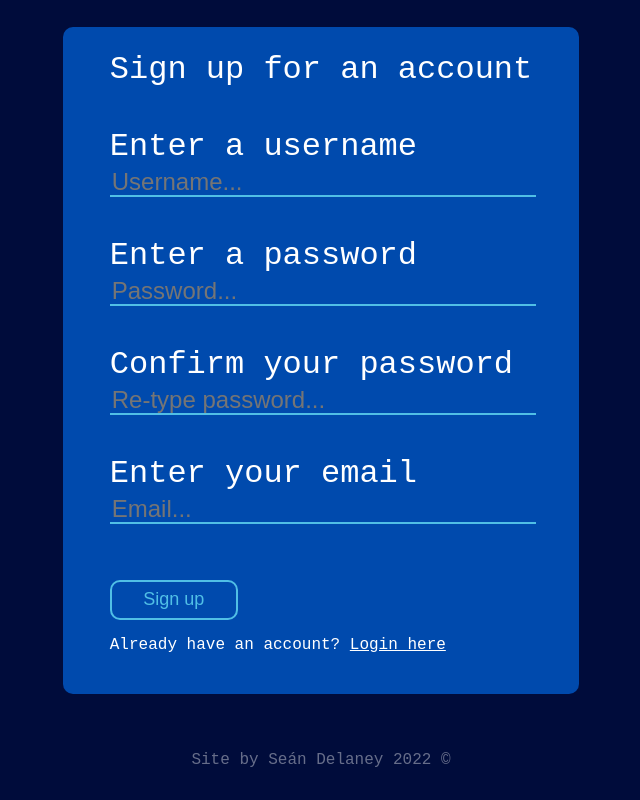
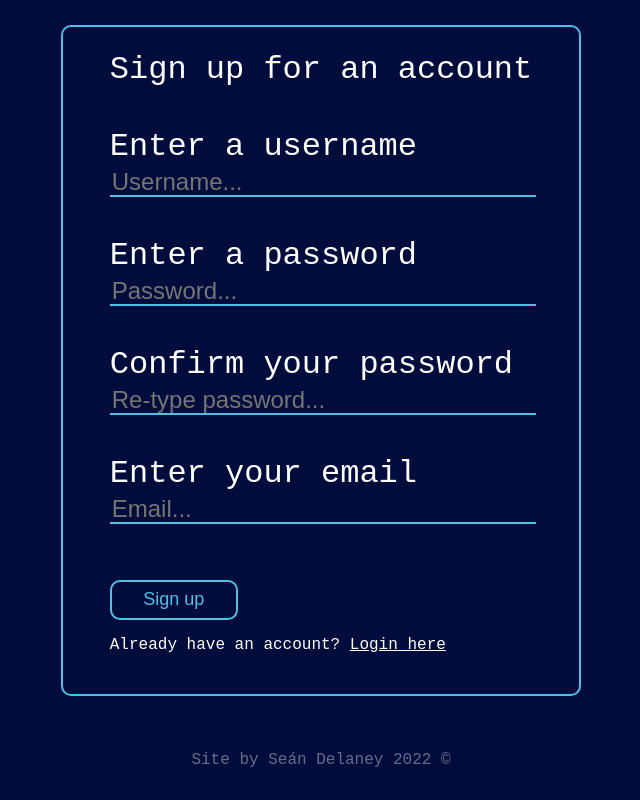
Before and after one commit to Sean-Delaney/Meducate, a React (Create React App) app in the folder Client/meducate/: page /register in a window 1280 px wide. Shown: the whole page, without its empty margins (319-959 px from the left). Built offline with nearby package versions, Linux system fonts and the light colour scheme.

Commit message:
Connected DB to login / register

```diff
--- a/Client/meducate/src/App.js
+++ b/Client/meducate/src/App.js
@@ -48,7 +48,7 @@ const App = () => {
           ) : (
             <>
             <Route path='/' element={ <LoginForm setLogin={changeSuccess}/> } />
-            <Route path='/register' element={ <RegisterForm /> } />
+            <Route path='/register' element={ <RegisterForm setLogin={changeSuccess}/> } />
           </>
           )}
         </Routes>
--- a/Client/meducate/src/components/LoginForm.js
+++ b/Client/meducate/src/components/LoginForm.js
@@ -1,7 +1,8 @@
 import React, { useEffect, useRef, useState } from 'react'
 import { Link } from 'react-router-dom'
 import './css/login.css'
-import axios from 'axios';
+import axios from 'axios'
+const API_URL = 'http://localhost:3001/users'
 
 const LoginForm = ( { setLogin } ) => {
   //References
@@ -12,7 +13,34 @@ const LoginForm = ( { setLogin } ) => {
     e.preventDefault();
     let usr = document.getElementById('username').value;
     let pass = document.getElementById('password').value;
-    setLogin(true);
+    let fetchedUser;
+
+    let details = {
+      username: usr,
+      password: pass
+    }
+
+    await axios.get(API_URL, {params: details}).then((res) => {
+      if(res.data.length>0){
+        fetchedUser = res.data;
+        setLogin(true);
+      }
+      else{
+        setErrormessage();
+      }
+    }).then(()=>{
+      console.log(fetchedUser[0].username);
+    })
+
+    function setErrormessage(){
+      let space = document.getElementById('errorspace');
+
+      space.innerText = "There was an error logging you in";
+
+      setTimeout(() => {
+        space.innerText = '';
+      }, 4000);
+    }
   }
 
   return (
@@ -23,7 +51,9 @@ const LoginForm = ( { setLogin } ) => {
           <div id='titlewrapper'>
             <label id='title'>Log in to your account</label> <br />
           </div>
-            <p ref={errRef}></p>
+          <div id='errorholder'>
+            <p id='errorspace'></p>
+          </div>
 
             <label className='enter'>Username</label> <br />
             <input
--- a/Client/meducate/src/components/RegisterForm.js
+++ b/Client/meducate/src/components/RegisterForm.js
@@ -1,30 +1,80 @@
 import React from 'react'
 import { Link } from 'react-router-dom'
 import '../components/css/register.css'
+import axios from 'axios'
+const API_URL = 'http://localhost:3001/users'
 
-const RegisterForm = () => {
+const RegisterForm = ( { setLogin } ) => {
+
+  const handleSubmit = async (e) => {
+    e.preventDefault();
+    let usr = document.getElementById('username').value;
+    let pwd1 = document.getElementById('password1').value;
+    let pwd2 = document.getElementById('password2').value;
+    let email = document.getElementById('email').value;
+
+    if(pwd1 === pwd2){
+      let details = {
+        username: usr,
+        password: pwd1,
+        email: email
+      }
+
+      await axios.post(API_URL, details).then((res) => {
+        if(res.data === "success"){
+          backToLogin();
+        }
+      })
+    }
+  }
+
+  function backToLogin(){
+    window.location.href = 'http://localhost:3000/'
+  }
 
   return (
     <>
     <div id='registerPage'>
       <div id='registerBox'>
-        <form action='http://localhost:3001/users' method='POST' id='registerform'>
+        <form onSubmit={handleSubmit} id='registerform'>
+
           <div id='titlewrapper'>
             <label id='title'>Sign up for an account</label> <br />
           </div>
+
             <label id='registerEnter'>Enter a username</label> <br />
-            <input type='text' className='boxRegister' placeholder='Username...' name='username'/> <br />
+            <input
+            type='text'
+            className='boxRegister'
+            placeholder='Username...'
+            id='username'
+            /> <br />
 
             <label id='registerEnter'>Enter a password</label> <br />
-            <input type='password' className='boxRegister' placeholder='Password...' name='password'/> <br />
+            <input
+            type='password'
+            className='boxRegister'
+            placeholder='Password...'
+            id='password1'
+            /> <br />
 
             <label id='registerEnter'>Confirm your password</label> <br />
-            <input type='password' className='boxRegister' placeholder='Re-type password...'/> <br />
+            <input
+            type='password'
+            className='boxRegister'
+            placeholder='Re-type password...'
+            id='password2'
+            /> <br />
 
             <label id='registerEnter'>Enter your email</label> <br />
-            <input type='email' className='boxRegister' placeholder='Email...' name='email'/> <br />
+            <input
+            type='email'
+            className='boxRegister'
+            placeholder='Email...'
+            id='email'
+            /> <br />
 
-            <button type='submit' form='registerform'>Sign up</button> <br />
+            <button>Sign up</button> <br />
             <p>Already have an account? <Link to='/'>Login here</Link> </p>
           </form>
       </div>
--- a/Client/meducate/src/components/css/login.css
+++ b/Client/meducate/src/components/css/login.css
@@ -8,7 +8,8 @@
 }
 
 #login{
-  background-color: RGB(0, 74, 173);
+  background-color: rgb(0,12,59);
+  border: 2px solid #50BFE6;
   height: fit-content;
   width: 40%;
   display: flex;
@@ -27,7 +28,7 @@
 
 .box{
   border: none;
-  background-color: #004aad;
+  background-color: rgb(0,12,59);
   border-bottom: 2px solid #50BFE6;
   margin-bottom: 10vh;
   margin-top: 2vh;
@@ -67,3 +68,7 @@ button:hover{
   margin-left: auto;
   margin-right: auto;
 }
+
+#errorholder{
+  background-color: red;
+}
--- a/Client/meducate/src/components/css/register.css
+++ b/Client/meducate/src/components/css/register.css
@@ -7,7 +7,8 @@
 }
 
 #registerBox{
-  background-color: RGB(0, 74, 173);
+  background-color: rgb(0,12,59);
+  border: 2px solid #50BFE6;
   height: fit-content;
   width: 40%;
   display: flex;
@@ -21,7 +22,7 @@
 
 .boxRegister{
   border: none;
-  background-color: #004aad;
+  background-color: rgb(0,12,59);
   border-bottom: 2px solid #50BFE6;
   margin-bottom: 5vh;
   margin-top: .5vh;
```
Also changed, not shown: Client/meducate/src/pages/Login.js (deleted, +0 -12 lines), Client/meducate/src/pages/Register.js (deleted, +0 -11 lines), 1 other file (tests, documents, lock files or other folders).
